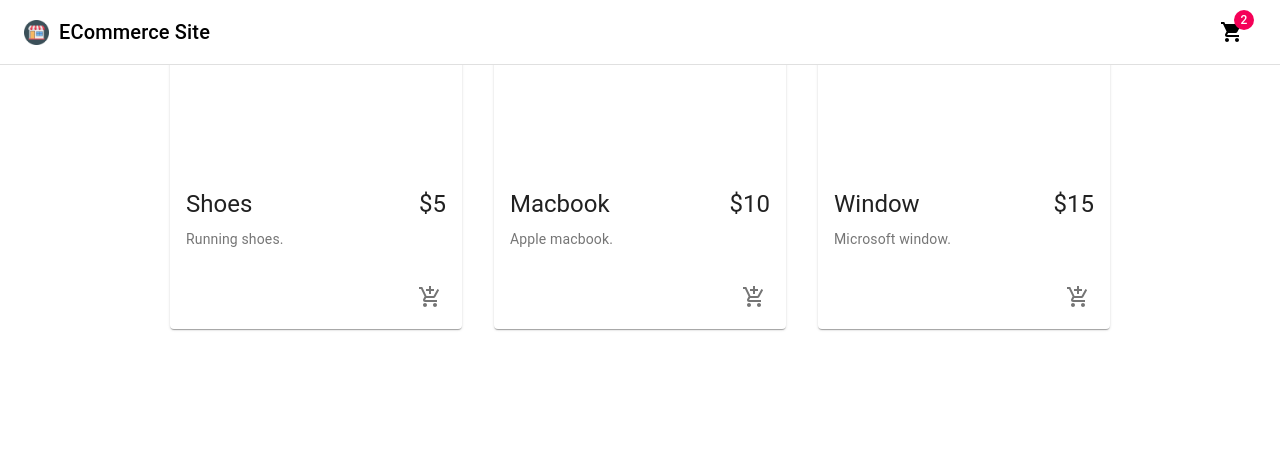
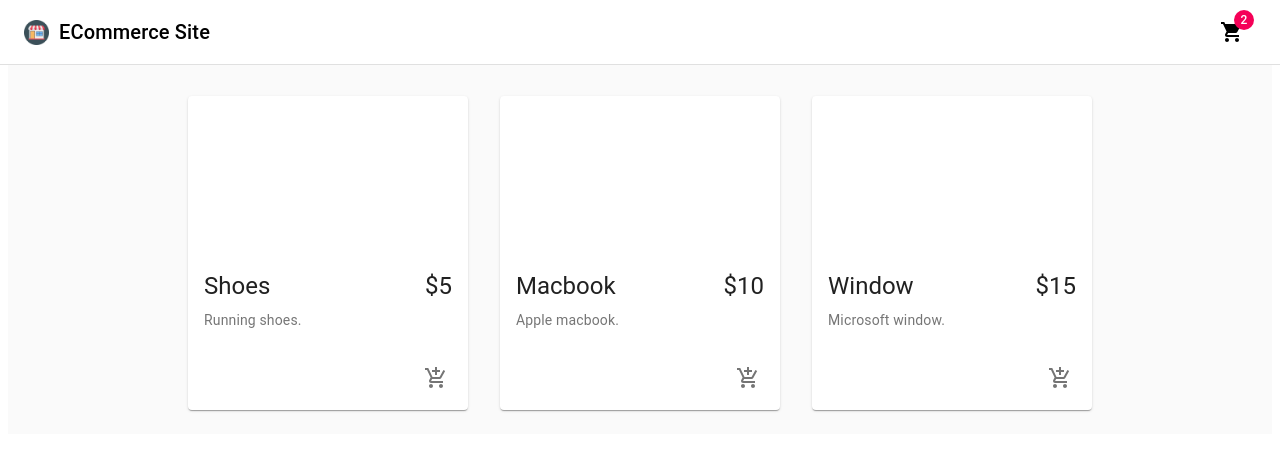
Before and after one commit to Khoa-Doan/project-e-commerce, a React (Create React App) app: page / in a window 1280 px wide. Shown: the top 450 px of the page. Built offline with nearby package versions, Linux system fonts and the light colour scheme.

Commit message:
Add styles for Products

```diff
--- a/src/components/Products/Products.jsx
+++ b/src/components/Products/Products.jsx
@@ -2,6 +2,7 @@
 import { Grid } from '@material-ui/core';
 
 import Product from "./Product/Product";
+import useStyles from  './styles';
 
 const products = [
     { id: 1, name: 'Shoes', description: 'Running shoes.', price: '$5', image: '' },
@@ -10,8 +11,11 @@
 ]
 
 const Products = () => {
+    const classes = useStyles();
+
     return (
-        <main>
+        <main className={classes.content}>
+            <div className={classes.toolbar}/>
             <Grid container justify='center' spacing={4}>
                 {products.map((product) => (
                     <Grid item key={product.id} xs={12} sm={6} md={4} lg={3}>
--- /dev/null
+++ b/src/components/Products/styles.js
@@ -0,0 +1,13 @@
+import { makeStyles } from '@material-ui/core/styles';
+
+export default makeStyles((theme) => ({
+  toolbar: theme.mixins.toolbar,
+  content: {
+    flexGrow: 1,
+    backgroundColor: theme.palette.background.default,
+    padding: theme.spacing(3),
+  },
+  root: {
+    flexGrow: 1,
+  },
+}));
```
